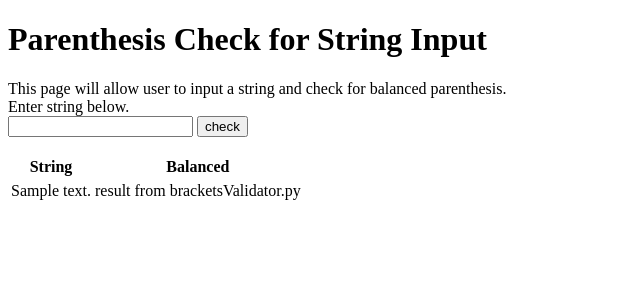
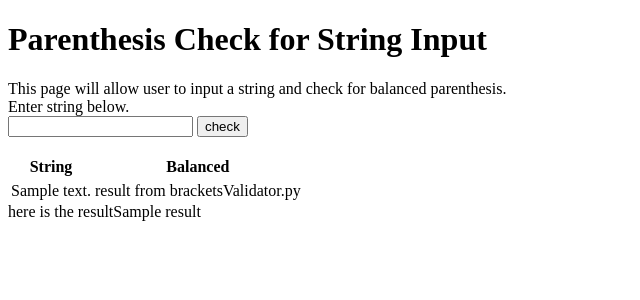
Before and after one commit to jlangner15/parenthesisCheck, a Flask app: template templates/string.html in a window 1280 px wide. Shown: the top 300 px of the page, without its empty margins (0-640 px from the left). Run offline with Flask 2, Linux system fonts and the light colour scheme; the template is opened without the code that fills it: most values are stand-ins (such as "Sample title", 1, 10 or a date in 2020).

Commit message:
commenting fix

```diff
--- a/app.py
+++ b/app.py
@@ -32,11 +32,10 @@ def home():
 def string():
     #request gets the submission of the html form in templates/string.html
     if request.method == 'POST':
-        #get string from html form labeled as content in .html
-        string = request.form['content']
 
-        #creates new database item instance, assigning the column 'content' to the string passed
-        new_str = inputString(content=string)
+        string = request.form['content'] #get string from html form labeled as content in .html
+
+        new_str = inputString(content=string) #creates new database item instance, assigning the column 'content' to the string passed
 
         #try to add new database item instance to database
         try:
@@ -49,6 +48,7 @@ def string():
     #pass the most recent database entry row into templates/string.html file to be displayed
     else:
         string = inputString.query.order_by(inputString.id.desc()).limit(1)
+
         return render_template('string.html', string=string)
 
 @app.route('/file/')
--- a/templates/string.html
+++ b/templates/string.html
@@ -34,6 +34,8 @@
         {% endfor %}
     </table>
 
+    <a>here is the result{{ result }}</a>
+
 </body>
 
 {% endblock %}
```
